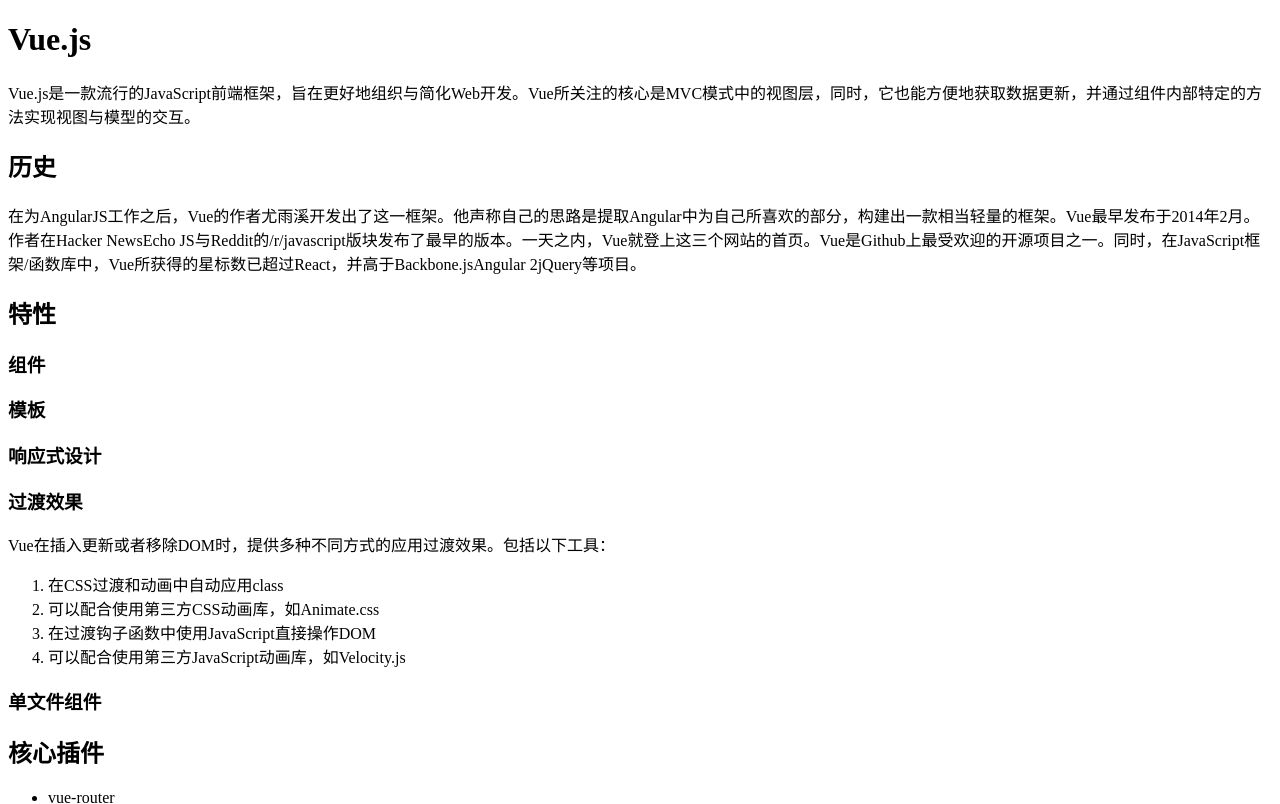
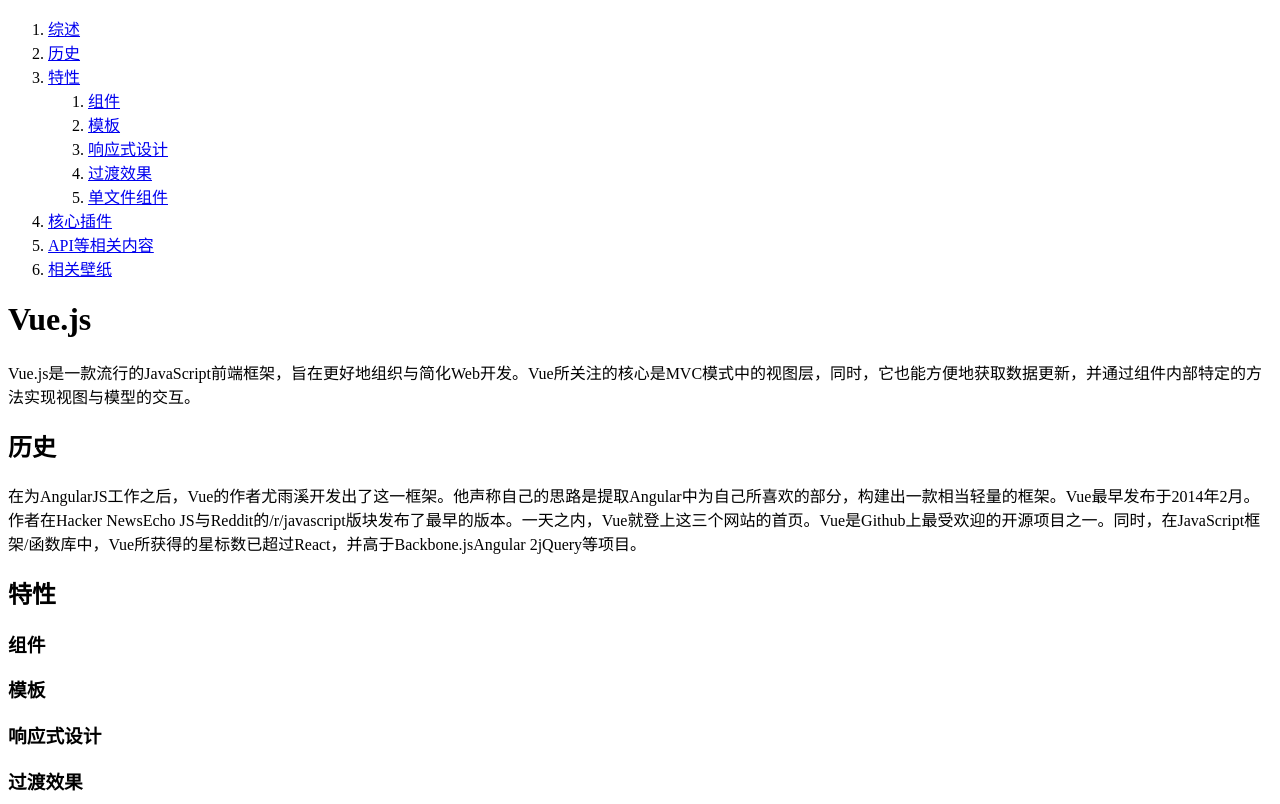
Before and after one commit to DomiPapa/jrg, a plain HTML site: page html/html-demo01.html in a window 1280 px wide. Shown: the top 804 px of the page. Drawn offline with Linux system fonts and the light colour scheme.

Commit message:
htmldemo提交

```diff
--- a/html/html-demo01.html
+++ b/html/html-demo01.html
@@ -2,7 +2,7 @@
 <html lang="zh-CN">
     <head>
         <meta charset="UTF-8" />
-        <meta name="viewport" content="width=device-width, initial-scale=1.0" />
+        <meta name="viewport" content="width=device-width, initial-scale=1 minimum-scale = 1, maximum-scale=1, user-scalable = no"/>
         <title>Vue.js</title>
         <style>
             img {
@@ -11,22 +11,41 @@
         </style>
     </head>
     <body>
-        <h1>Vue.js</h1>
+        <nav>
+            <ol>
+                <li><a href="#summarize">综述</a></li>
+                <li><a href="#history">历史</a></li>
+                <li>
+                    <a href="#features">特性</a>
+                    <ol>
+                        <li><a href="#components">组件</a></li>
+                        <li><a href="#template">模板</a></li>
+                        <li><a href="#responsive">响应式设计</a></li>
+                        <li><a href="#transition">过渡效果</a></li>
+                        <li><a href="#sfc">单文件组件</a></li>
+                    </ol>
+                </li>
+                <li><a href="#core-plugins">核心插件</a></li>
+                <li><a href="#apis">API等相关内容</a></li>
+                <li><a href="#papers">相关壁纸</a></li>
+            </ol>
+        </nav>
+        <h1 id="summarize">Vue.js</h1>
         <p>
             Vue.js是一款流行的JavaScript前端框架，旨在更好地组织与简化Web开发。Vue所关注的核心是MVC模式中的视图层，同时，它也能方便地获取数据更新，并通过组件内部特定的方法实现视图与模型的交互。
         </p>
-        <h2>历史</h2>
+        <h2 id="history">历史</h2>
         <p>
             在为AngularJS工作之后，Vue的作者尤雨溪开发出了这一框架。他声称自己的思路是提取Angular中为自己所喜欢的部分，构建出一款相当轻量的框架。Vue最早发布于2014年2月。作者在Hacker
             NewsEcho
             JS与Reddit的/r/javascript版块发布了最早的版本。一天之内，Vue就登上这三个网站的首页。Vue是Github上最受欢迎的开源项目之一。同时，在JavaScript框架/函数库中，Vue所获得的星标数已超过React，并高于Backbone.jsAngular
             2jQuery等项目。
         </p>
-        <h2>特性</h2>
-        <h3>组件</h3>
-        <h3>模板</h3>
-        <h3>响应式设计</h3>
-        <h3>过渡效果</h3>
+        <h2 id="features">特性</h2>
+        <h3 id="components">组件</h3>
+        <h3 id="template">模板</h3>
+        <h3 id="responsive">响应式设计</h3>
+        <h3 id="transition">过渡效果</h3>
         <p>
             Vue在插入更新或者移除DOM时，提供多种不同方式的应用过渡效果。包括以下工具：
         </p>
@@ -36,15 +55,15 @@
             <li>在过渡钩子函数中使用JavaScript直接操作DOM</li>
             <li>可以配合使用第三方JavaScript动画库，如Velocity.js</li>
         </ol>
-        <h3>单文件组件</h3>
-        <h2>核心插件</h2>
+        <h3 id="sfc">单文件组件</h3>
+        <h2 id="core-plugins">核心插件</h2>
         <ul>
             <li>vue-router</li>
             <li>vuex</li>
             <li>vue-loader</li>
             <li>vue-cli</li>
         </ul>
-        <h2>API等相关内容</h2>
+        <h2 id="apis">API等相关内容</h2>
         <table>
             <thead>
                 <th>全局配置</th>
@@ -116,9 +135,17 @@
             <tfoot></tfoot>
         </table>
 
-        <h2>Cool Vue Pictures</h2>
+        <h2 id="papers">相关壁纸</h2>
 
-        <div><img width="600" src="images/1.jpg" alt="图一" /></div>
-        <div><img width="600" src="images/2.jpg" alt="图二" /></div>
+        <div>
+            <a href="images/1.jpg" target="_blank"
+                ><img width="600" src="images/1.jpg" alt="图一"
+            /></a>
+        </div>
+        <div>
+            <a href="images/2.jpg" target="_blank"
+                ><img width="600" src="images/2.jpg" alt="图二"
+            /></a>
+        </div>
     </body>
 </html>
```
